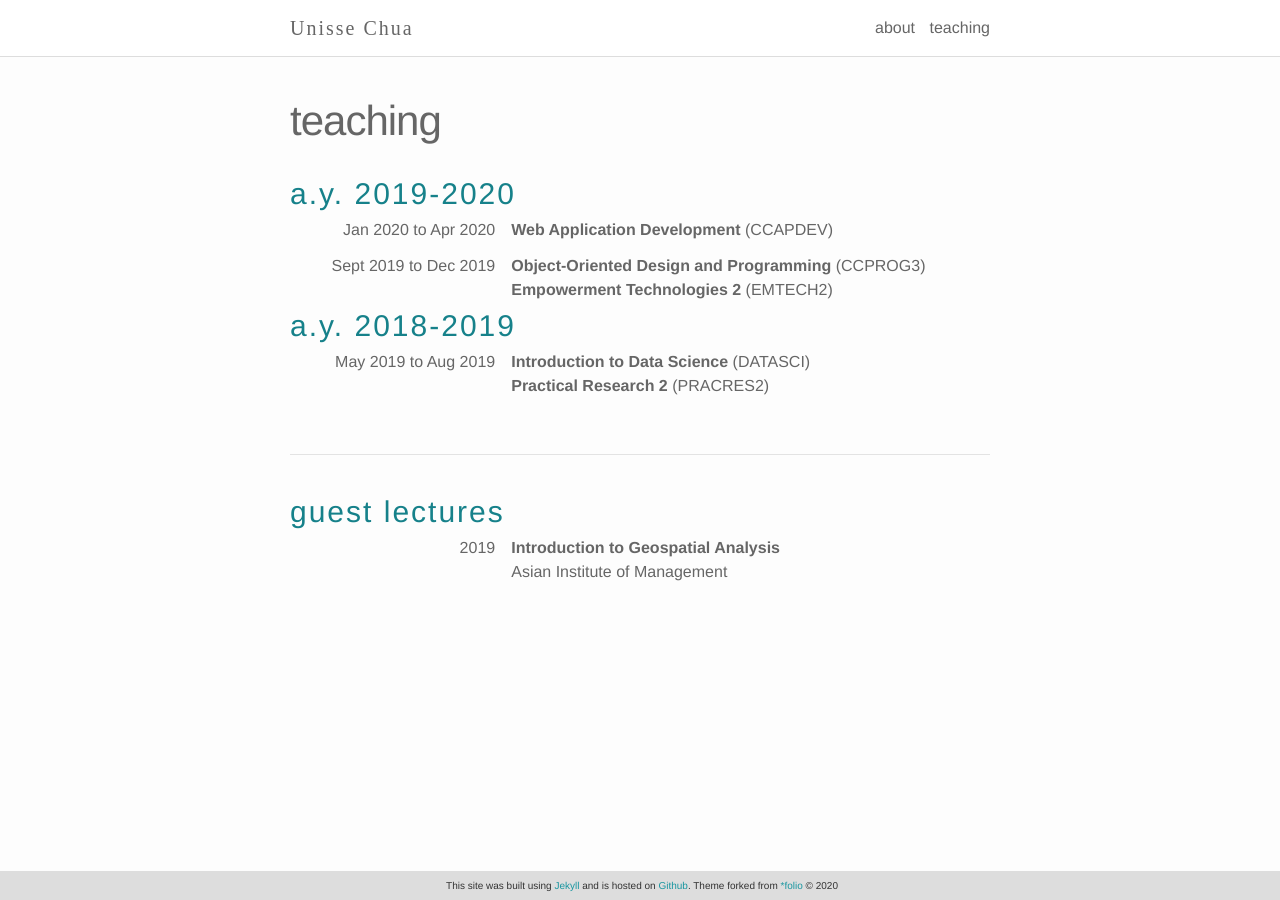
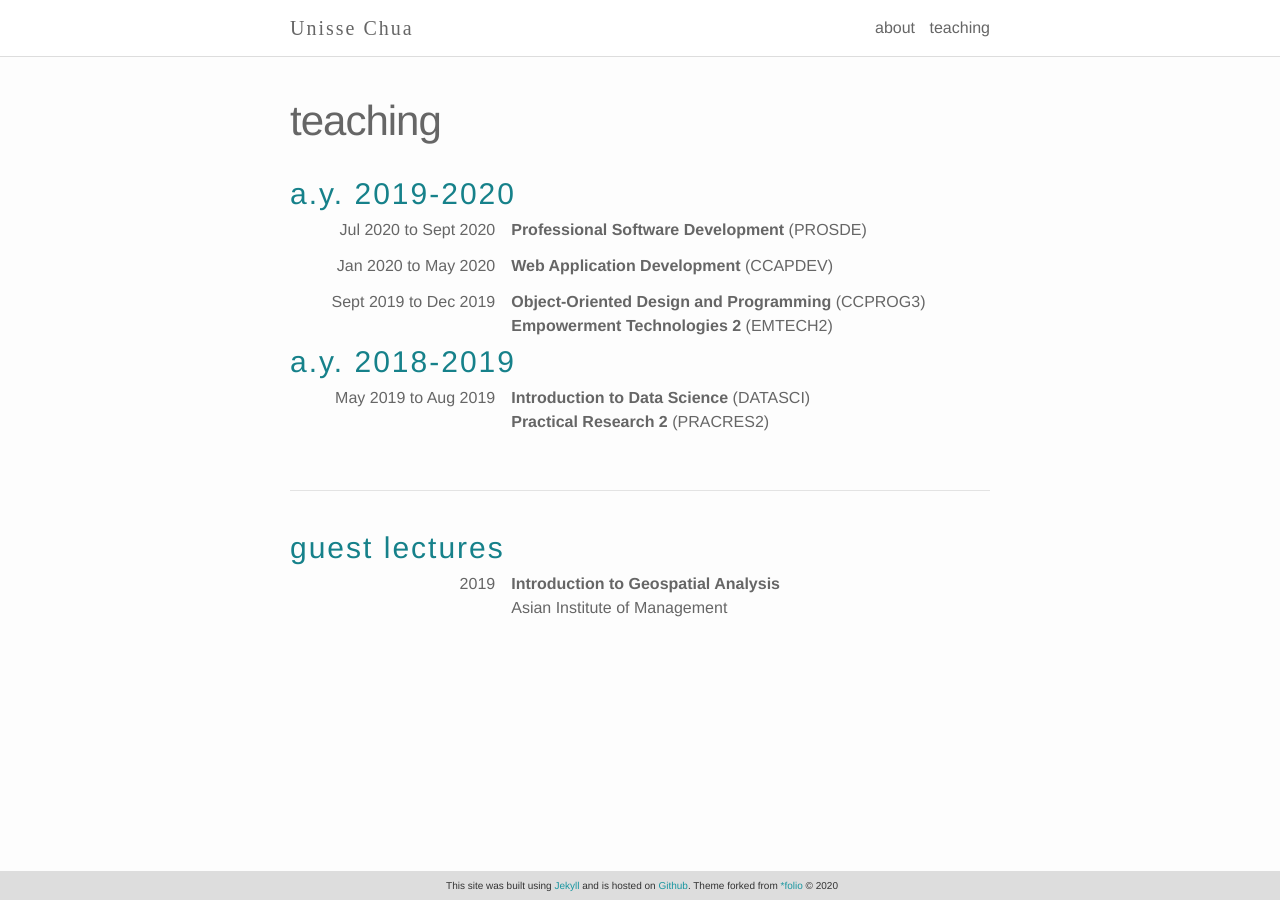
Before and after one commit to unissechua/unissechua.github.io, a Jekyll site: the page built from teaching.md, in a window 1280 px wide. Built offline with Jekyll 4.4.1, drawn with Linux system fonts in a browser that asks for light colours; nearby versions of some CDN libraries; some web fonts are replaced; a style sheet for code colours, icons or effects is not loaded.

Commit message:
Update teaching load for AY1920 T3

```diff
--- a/teaching.md
+++ b/teaching.md
@@ -8,7 +8,13 @@ description:
 <section>
   <h3 class="row subheading">A.Y. 2019-2020</h3>
   <div class="row">
-    <span class="one-col">Jan 2020 to Apr 2020</span>
+    <span class="one-col">Jul 2020 to Sept 2020</span>
+    <div class="two-col">
+      <p><b>Professional Software Development</b> (PROSDE)</p>
+    </div>
+  </div>
+  <div class="row">
+    <span class="one-col">Jan 2020 to May 2020</span>
     <div class="two-col">
       <p><b>Web Application Development</b> (CCAPDEV)</p>
     </div>
```
